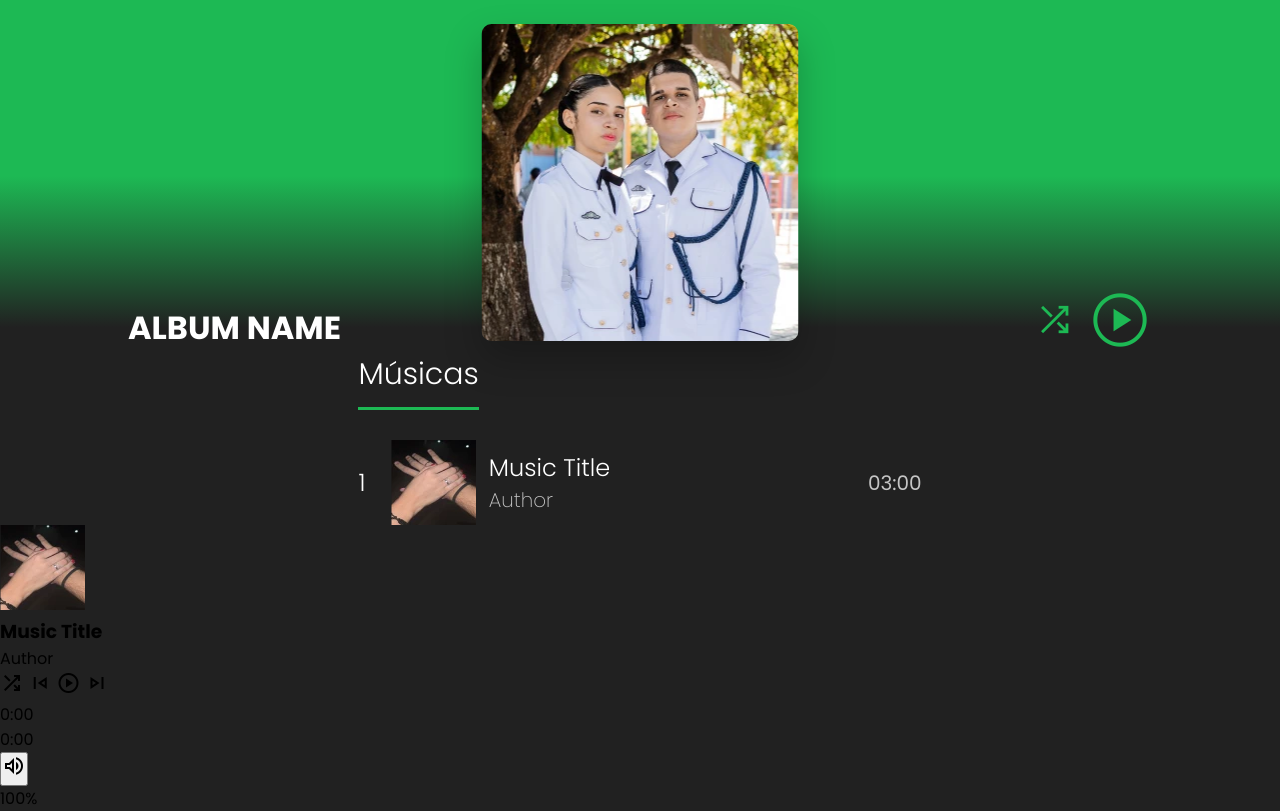
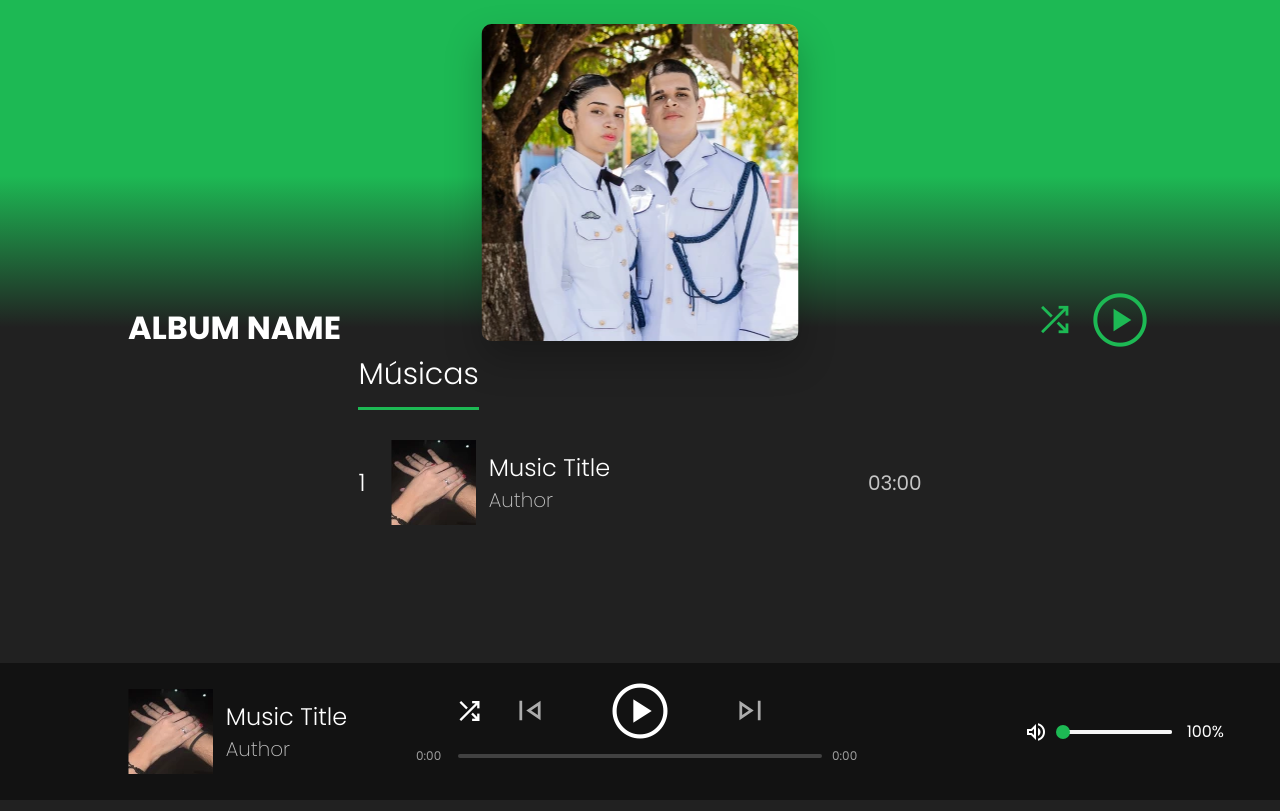
Before and after one commit to GuilhermeFeProg/spotifyNamorados, a plain HTML site: page index.html in a window 1280 px wide. Drawn offline with nearby package versions, Linux system fonts and the light colour scheme.

Commit message:
Base css

```diff
--- a/index.html
+++ b/index.html
@@ -66,12 +66,18 @@
 
             <div class="controlsAndProgressbar">
                 <div class="controls">
-                    <span class="material-symbols-outlined"> shuffle </span>
-                    <span class="material-symbols-outlined">
+                    <span class="material-symbols-outlined" id="shuffle"> shuffle </span>
+                    <div class="principalControls">
+                        <span class="material-symbols-outlined" id="prev">
                             skip_previous
                         </span>
-                    <span class="material-symbols-outlined"> play_circle </span>
-                    <span class="material-symbols-outlined"> skip_next </span>
+                        <span class="material-symbols-outlined" id="play">
+                            play_circle
+                        </span>
+                        <span class="material-symbols-outlined" id="next">
+                            skip_next
+                        </span>
+                    </div>
                 </div>
 
                 <div class="bar">
@@ -82,17 +88,17 @@
                     </div>
                     <span id="duration">0:00</span>
                 </div>
+            </div>
 
             <div class="volumeControl">
                 <button id="muteBtn">
                     <span class="material-symbols-outlined">volume_up</span>
                 </button>
                 <div class="volTrack">
-                        <div id="volumeFill"></div>
-                        <div id="volumeThumb"></div>
+                    <div id="volFill"></div>
+                    <div id="volThumb"></div>
                 </div>
                 <span id="volPct">100%</span>
-                </div>
             </div>
         </footer>
 
--- a/style.css
+++ b/style.css
@@ -13,24 +13,23 @@ ul {
 
 body {
     background-color: #212121;
+    color: white;
 }
 
 header {
-    background:
-        linear-gradient(to top, #212121 7%, transparent 50%),
-        #1DB954;
+    background: linear-gradient(to top, #212121 7%, transparent 50%), #1db954;
     width: 100vw;
     height: 44vh;
     display: flex;
     flex-direction: column;
 
     .albumImage {
+        position: absolute;
         display: flex;
-        position: absolute;
         left: 50%;
         transform: translate(-50%);
         margin-top: 3vh;
-        filter: drop-shadow(0 18px 18px rgba(0,0,0,0.23));
+        filter: drop-shadow(0 18px 18px rgba(0, 0, 0, 0.23));
 
         img {
             border-radius: 10px;
@@ -43,14 +42,12 @@ header {
         margin: auto 10vw 0 10vw;
         align-items: end;
 
-
         h1 {
-            color: white;
             font-size: 2.5vw;
         }
 
         .albumControls {
-            color: #1DB954;
+            color: #1db954;
             display: flex;
             align-items: center;
             gap: 1vw;
@@ -69,16 +66,14 @@ header {
 }
 
 main {
-    color: #fff;
     margin: 0 28vw;
-
 
     .titleMusics {
         margin-bottom: 20px;
         h2 {
             padding-bottom: 10px;
             width: max-content;
-            border-bottom: 3px solid #1DB954;
+            border-bottom: 3px solid #1db954;
             font-weight: 300;
             font-size: 30px;
         }
@@ -118,3 +113,183 @@ main {
         }
     }
 }
+
+footer {
+    display: flex;
+    position: fixed;
+    bottom: 0;
+    left: 0;
+    width: 100%;
+    background-color: #121212;
+    height: 137px;
+    align-items: center;
+
+    .songPreview {
+        display: flex;
+        align-items: center;
+        margin-left: 10vw;
+
+        img {
+            width: 85px;
+            height: 85px;
+        }
+
+        .musicInfo {
+            margin-left: 1vw;
+
+            h3 {
+                font-weight: 300;
+                font-size: 24px;
+            }
+
+            .musicAuthor {
+                color: rgba(255, 255, 255, 0.74);
+                font-weight: 200;
+                font-size: 20px;
+            }
+        }
+    }
+}
+
+.controlsAndProgressbar {
+    position: absolute;
+    display: flex;
+    flex-direction: column;
+    top: 13%;
+    left: 50%;
+    transform: translateX(-50%);
+    gap: 6px;
+    width: 35vw;
+}
+
+.controls {
+    position: absolute;
+    left: 50%;
+    transform: translateX(-50%);
+    display: flex;
+    align-items: center;
+    justify-content: center;
+    position: relative;
+    width: 29vw;
+    height: 60px;
+
+    .principalControls {
+        position: absolute;
+        left: 50%;
+        transform: translateX(-50%);
+        display: flex;
+        align-items: center;
+        gap: 4.5vw;
+
+        #play {
+            font-size: 66px;
+        }
+
+        #prev,
+        #next {
+            font-size: 39px;
+            color: rgba(255, 255, 255, 0.65);
+        }
+    }
+
+    #shuffle {
+        position: absolute;
+        left: 0;
+        font-size: 30px;
+    }
+}
+
+.bar {
+    display: flex;
+    align-items: center;
+    gap: 10px;
+    width: 100%;
+
+    span {
+        font-size: 12px;
+        color: rgba(255, 255, 255, 0.6);
+        min-width: 32px;
+        font-variant-numeric: tabular-nums;
+    }
+}
+
+.progressbar {
+    position: relative;
+    height: 4px;
+    background: rgba(255, 255, 255, 0.2);
+    border-radius: 2px;
+    flex: 1;
+    cursor: pointer;
+}
+
+.progress-fill {
+    height: 100%;
+    background: #fff;
+    border-radius: 2px;
+    width: 0%;
+    pointer-events: none;
+}
+
+.barThumb {
+    position: absolute;
+    top: 50%;
+    left: 0%;
+    width: 12px;
+    height: 12px;
+    border-radius: 50%;
+    background: #fff;
+    transform: translate(-50%, -50%);
+    pointer-events: none;
+    opacity: 0;
+    transition: opacity 0.15s;
+}
+
+.progressbar:hover .barThumb {
+    opacity: 1;
+}
+.progressbar:hover .progress-fill {
+    background: #1db954;
+}
+
+.volumeControl {
+    position: absolute;
+    display: flex;
+    align-items: center;
+    gap: 15px;
+    width: 200px;
+    left: 80%;
+
+
+    #muteBtn {
+        background: none;
+        border: none;
+        color: white;
+        margin-top: 6px;
+        cursor: pointer;
+    }
+
+    .volTrack {
+        position: relative;
+        height: 4px;
+        background: #ddd;
+        border-radius: 2px;
+        cursor: pointer;
+        flex: 1;
+    }
+    #volFill {
+        height: 100%;
+        background: rgba(255, 255, 255, 0.74);
+        border-radius: 2px;
+        pointer-events: none;
+    }
+    #volThumb {
+        position: absolute;
+        top: 50%;
+        width: 14px;
+        height: 14px;
+        border-radius: 50%;
+        background: #1db954;
+        transform: translate(-50%, -50%);
+        pointer-events: none;
+    }
+}
```
Lines whose indentation alone changed are shown as unchanged.
